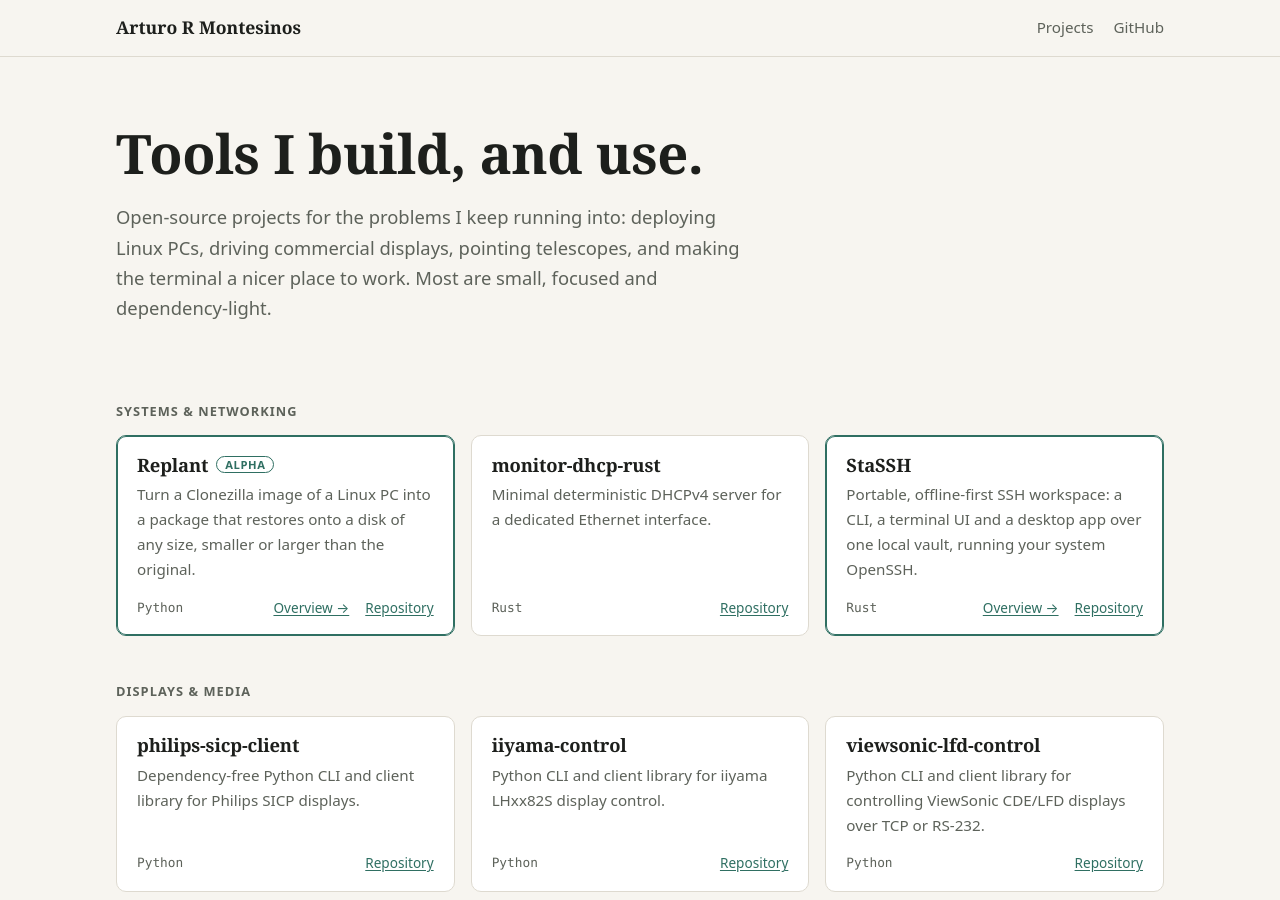
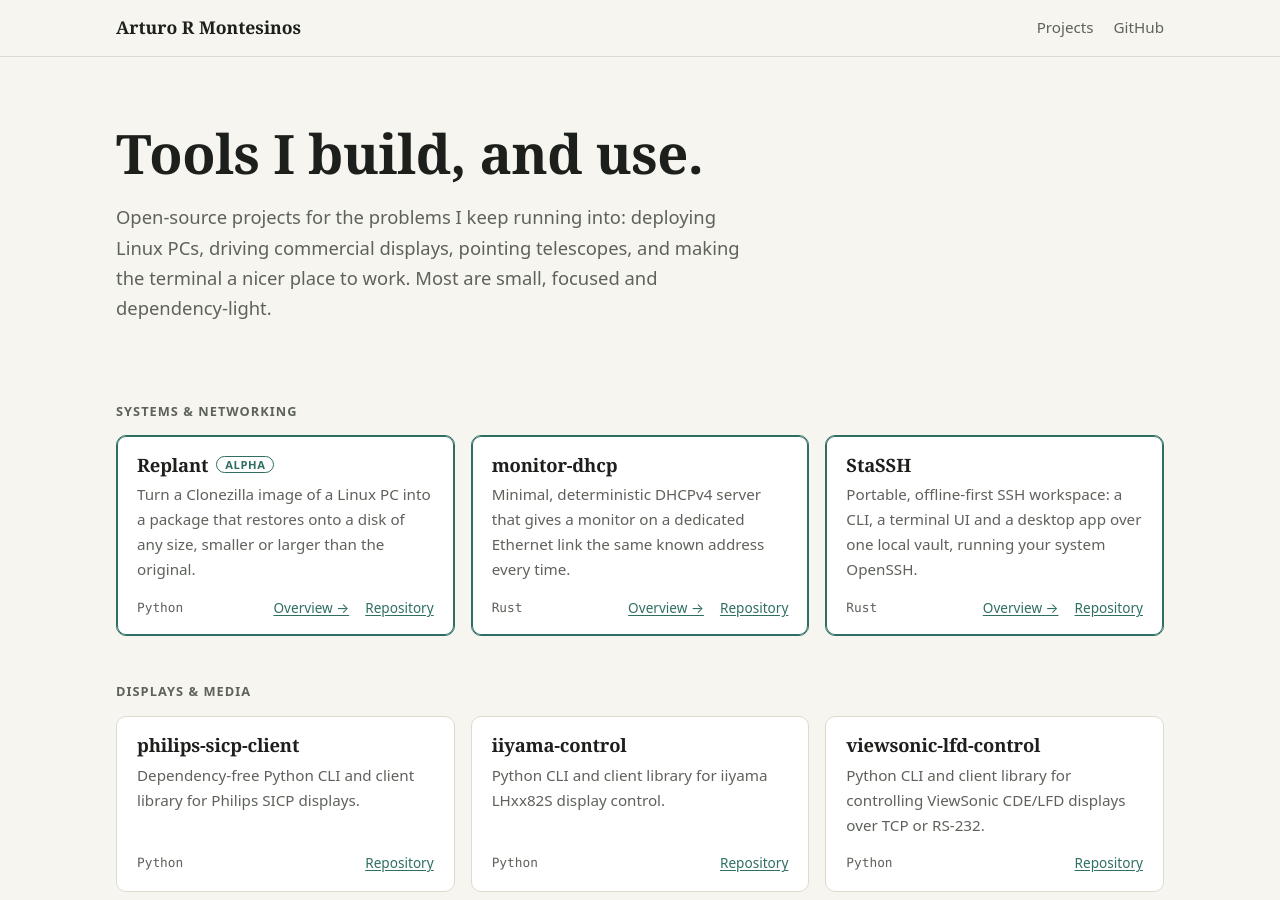
Before and after one commit to arturormk/arturormk.github.io, a Jekyll site: the page built from index.html, in a window 1280 px wide and 900 px high. Built offline with Jekyll 4.4.1, drawn with Linux system fonts in a browser that asks for light colours; part of the change alters nothing that is shown.

Commit message:
Add monitor-dhcp project page
Add an overview page for monitor-dhcp-rust and link it from the
project list on the home page.

Co-Authored-By: Claude Opus 5.5 <noreply@anthropic.com>

````diff
--- a/_data/projects.yml
+++ b/_data/projects.yml
@@ -27,9 +27,13 @@ projects:
       a disk of any size, smaller or larger than the original.
 
   - repo: monitor-dhcp-rust
+    title: monitor-dhcp
     group: Systems & networking
     lang: Rust
-    summary: Minimal deterministic DHCPv4 server for a dedicated Ethernet interface.
+    page: /projects/monitor-dhcp-rust/
+    summary: >-
+      Minimal, deterministic DHCPv4 server that gives a monitor on a
+      dedicated Ethernet link the same known address every time.
 
   - repo: stassh-rust
     title: StaSSH
--- /dev/null
+++ b/projects/monitor-dhcp-rust/index.md
@@ -0,0 +1,223 @@
+---
+layout: project
+title: monitor-dhcp
+repo: monitor-dhcp-rust
+eyebrow: DHCPv4 · commercial displays · Linux · Rust
+tagline: A known address for the monitor that only speaks DHCP.
+lede: >-
+  monitor-dhcp is a deliberately small DHCP server for one dedicated Ethernet
+  link. It gives each known monitor the address you wrote down for it, and
+  every unknown device one predictable default, so you always know where to
+  find the screen your PC controls.
+description: >-
+  monitor-dhcp is a minimal, deterministic DHCPv4 server for Linux that
+  assigns fixed addresses to devices on one dedicated Ethernet interface.
+facts:
+  - One TOML file is the whole state
+  - Same address every time, no lease database
+  - Runs as an unprivileged, hardened systemd service
+  - MIT licensed
+---
+
+## The problem
+
+You have a PC wired straight to a commercial monitor, and you want to control
+the monitor over the network. The monitor insists on getting its address by
+DHCP and offers no way to set a static one. There is no router on that cable,
+and nothing else should be.
+
+The usual answer is a full DHCP server such as `dnsmasq`, `isc-dhcp-server`
+or Kea, or NetworkManager's connection sharing. They all work, but they are
+built for networks: address pools, lease files, DNS, and settings that decide
+which address a device *probably* gets. For one cable and one screen, you
+want something smaller that always gives the same answer.
+
+<div class="compare">
+  <div>
+    <h3>A general-purpose DHCP server</h3>
+    <p>Pools, leases kept on disk, often DNS as well. The monitor's address
+    depends on lease history, and there is a lot of configuration to get
+    right for a single cable.</p>
+  </div>
+  <div class="good">
+    <h3>monitor-dhcp</h3>
+    <p>A short TOML file maps the monitor's MAC to its address. Any other
+    device gets one fixed default. Nothing is remembered between requests,
+    so the answer never drifts.</p>
+  </div>
+</div>
+
+## How it works
+
+monitor-dhcp listens on exactly one interface. When a request arrives, it
+looks up the client's MAC address in the `[hosts]` table of its
+configuration. A known MAC gets its reserved address; anything else gets
+`default_ip`. It answers discovery, requests, renewals and reboots, and keeps
+no lease state at all: the configuration file is the source of truth.
+
+<ol class="steps">
+  <li><strong>Address the link</strong><span>Give the dedicated Ethernet port a static address with no gateway or DNS.</span></li>
+  <li><strong>Describe it</strong><span>Write the interface, the server address and the monitor's MAC in one TOML file.</span></li>
+  <li><strong>Run it</strong><span>Start the service. The monitor comes up at the address you chose.</span></li>
+</ol>
+
+## Small on purpose
+
+The design rule is "do the smallest thing that works reliably", and most of
+the strengths follow from what monitor-dhcp leaves out.
+
+<div class="features">
+  <div>
+    <h3>Predictable by design</h3>
+    <p>No pool and no lease database. The same MAC gets the same address
+    every time, and an unknown device always gets <code>default_ip</code>.</p>
+  </div>
+  <div>
+    <h3>Stays on its own cable</h3>
+    <p>It binds to one named interface and never changes addresses or
+    routes. Your other network connections are left alone.</p>
+  </div>
+  <div>
+    <h3>Safe reloads</h3>
+    <p>A <code>systemctl reload</code> applies a valid new configuration
+    atomically. An invalid one is rejected, and the last good one keeps
+    running.</p>
+  </div>
+  <div>
+    <h3>Check before you start</h3>
+    <p><code>monitor-dhcp --check</code> validates the configuration without
+    touching the network, so mistakes show up before anything is bound.</p>
+  </div>
+  <div>
+    <h3>Least privilege</h3>
+    <p>The supplied systemd unit runs it as its own unprivileged account,
+    with only the two Linux capabilities needed to bind the DHCP port.</p>
+  </div>
+  <div>
+    <h3>Tested against a real client</h3>
+    <p>A network-namespace test suite runs <code>dhclient</code> against it:
+    acquisition, renewal, reloads, malformed packets and interface
+    isolation.</p>
+  </div>
+</div>
+
+## What it supports today
+
+monitor-dhcp is at version 1.0. It targets Ubuntu 20.04 and newer and other
+reasonably modern Linux distributions. The release on GitHub is a statically
+linked x86_64 binary; the build helper can also produce ARMv6 and ARMv7
+executables.
+
+- One dedicated, isolated Ethernet interface per process
+- Reserved addresses for known MACs, one default address for everyone else
+- Two monitors on one PC, either through a Linux bridge over two USB
+  Ethernet adapters, or with one service instance per interface
+
+Because every unknown device gets the same `default_ip`, only one unknown
+client should be active on the link at a time. There is no conflict
+detection. Pools, DNS, gateways, IPv6, relays, PXE and routing are
+intentionally out of scope. Devices that need a link-layer unicast reply
+before they have an address may not work, since initial replies are sent as
+broadcasts.
+
+## Get started
+
+<div class="callout">
+  <p><strong>Use a dedicated, isolated link.</strong> Never attach
+  monitor-dhcp to a production network or to an interface that already has
+  a DHCP server. If you work over SSH, make sure the monitor's port is not
+  the one carrying your session.</p>
+</div>
+
+### 1. Build and install
+
+With a Rust toolchain on Linux:
+
+```bash
+git clone https://github.com/arturormk/monitor-dhcp-rust.git
+cd monitor-dhcp-rust
+cargo build --release
+sudo install -Dm0755 target/release/monitor-dhcp \
+    /usr/bin/monitor-dhcp
+```
+
+Prefer not to build? The
+[releases page](https://github.com/arturormk/monitor-dhcp-rust/releases)
+has a static x86_64 archive with a SHA-256 checksum.
+
+### 2. Write the configuration
+
+Find the wired interface with `ip link`. You also need the monitor's wired
+MAC address; the remote validation guide (below) shows how to capture it.
+Then create `/etc/monitor-dhcp/config.toml`:
+
+```toml
+interface = "enp3s0"
+server_ip = "192.168.50.1"
+subnet_mask = "255.255.255.0"
+default_ip = "192.168.50.2"
+
+[hosts]
+"00:11:22:33:44:55" = "192.168.50.10"
+```
+
+Check it (this does not touch the network):
+
+```bash
+monitor-dhcp --config /etc/monitor-dhcp/config.toml --check
+```
+
+### 3. Try it in the foreground
+
+Give the interface the server address, then run the server and switch the
+monitor on:
+
+```bash
+sudo ip addr add 192.168.50.1/24 dev enp3s0
+sudo ip link set enp3s0 up
+sudo monitor-dhcp --config /etc/monitor-dhcp/config.toml
+```
+
+The log shows `DISCOVER`, `OFFER`, `REQUEST` and `ACK`, and then
+`ping 192.168.50.10` reaches the monitor.
+
+### 4. Make it permanent
+
+Set the same static address in Netplan or NetworkManager (without connection
+sharing, which starts its own DHCP server), then install the hardened unit:
+
+```bash
+sudo groupadd --system monitor-dhcp
+sudo useradd --system --gid monitor-dhcp --no-create-home \
+    --shell /usr/sbin/nologin monitor-dhcp
+sudo install -Dm0644 packaging/monitor-dhcp.service \
+    /etc/systemd/system/monitor-dhcp.service
+sudo systemctl daemon-reload
+sudo systemctl enable --now monitor-dhcp
+```
+
+Follow it with `journalctl -u monitor-dhcp -f`. After editing the
+configuration, `sudo systemctl reload monitor-dhcp` applies it.
+
+## Learn more
+
+- **[README](https://github.com/arturormk/monitor-dhcp-rust/blob/main/README.md)**:
+  building, configuring the interface, systemd, tests, releases and
+  limitations.
+- **[Remote installation guide](https://github.com/arturormk/monitor-dhcp-rust/blob/main/HOW-TO.md)**:
+  a step-by-step install on a host you reach over SSH, with Netplan and
+  NetworkManager examples and troubleshooting.
+- **[Validate a monitor remotely](https://github.com/arturormk/monitor-dhcp-rust/blob/main/docs/HOWTO-RemotePreflight.md)**:
+  test the monitor and a full DHCP exchange before changing anything
+  permanently.
+- **[Run it as a system service](https://github.com/arturormk/monitor-dhcp-rust/blob/main/docs/HOWTO-systemd.md)**
+  and **[two monitors through a bridge](https://github.com/arturormk/monitor-dhcp-rust/blob/main/docs/HOWTO-NetworkBridge.md)**:
+  hardened services, multiple instances and a two-monitor setup.
+- **[Design blueprint](https://github.com/arturormk/monitor-dhcp-rust/blob/main/docs/BLUEPRINT.md)**:
+  the requirements and the deliberate non-goals.
+- **[Issues](https://github.com/arturormk/monitor-dhcp-rust/issues)**: bug
+  reports and interoperability problems. Please describe the topology and
+  the client, and leave out real MAC addresses.
+
+monitor-dhcp is MIT licensed. It builds on a vendored copy of the
+`dhcproto` library, which is MIT licensed too.
````
